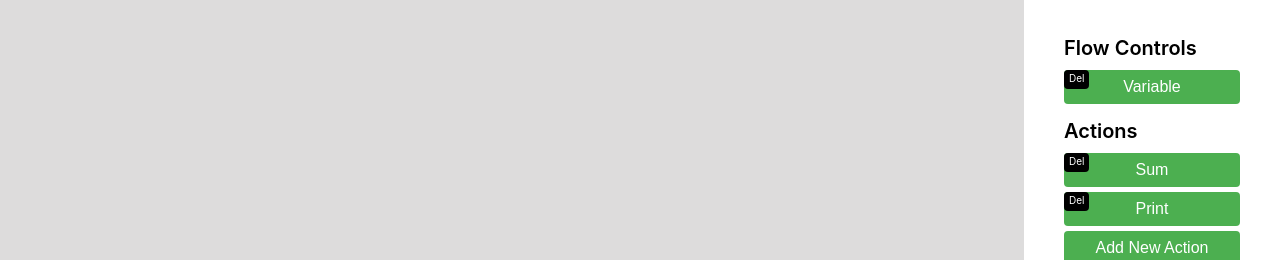
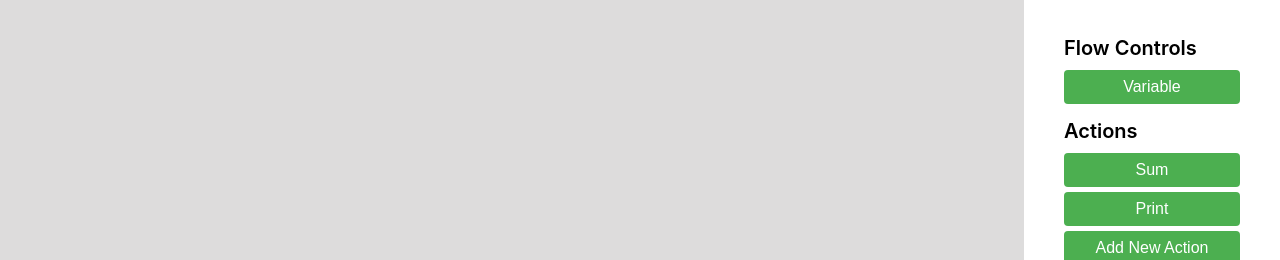
Before and after one commit to Mdfaique/bazc.io, a React (Create React App) app: page / in a window 1280 px wide. Shown: the part 124-384 px from the top of the page. Built offline with nearby package versions, Linux system fonts and the light colour scheme.

Commit message:
del button for custom node only

```diff
--- a/src/component/Node-Button/index.js
+++ b/src/component/Node-Button/index.js
@@ -16,8 +16,6 @@ const NodeButton = (props) => {
   };
 
   const handleDelete = () => {
-    // Remove the node from SidebarData
-    if (!data.custom) return;
     const updatedData = { ...sidebarData };
     const nodeType = data.block_type;
     const nodes = updatedData[nodeType].filter(
@@ -30,7 +28,7 @@ const NodeButton = (props) => {
 
   return (
     <div className="node-button-wrapper">
-      <span onClick={handleDelete}>Del</span>
+      {data.custom && <span onClick={handleDelete}>Del</span>}
       <Button onClick={() => handleNodeCreation(data)} name={data.sub_type} />
     </div>
   );
```
